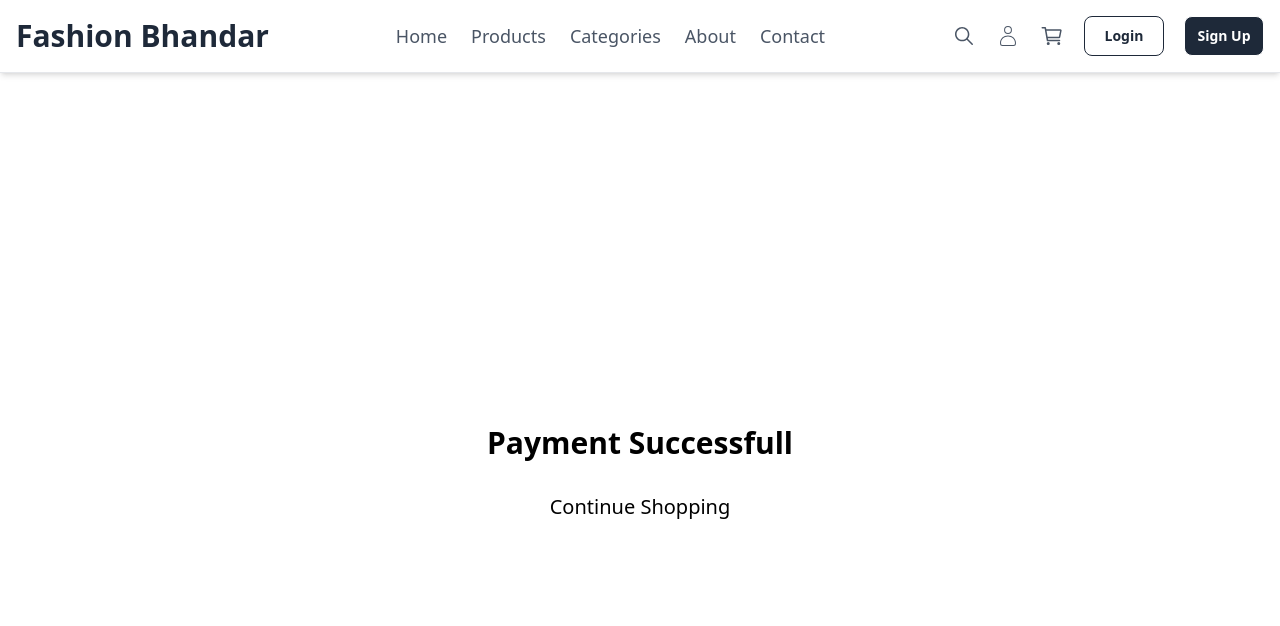
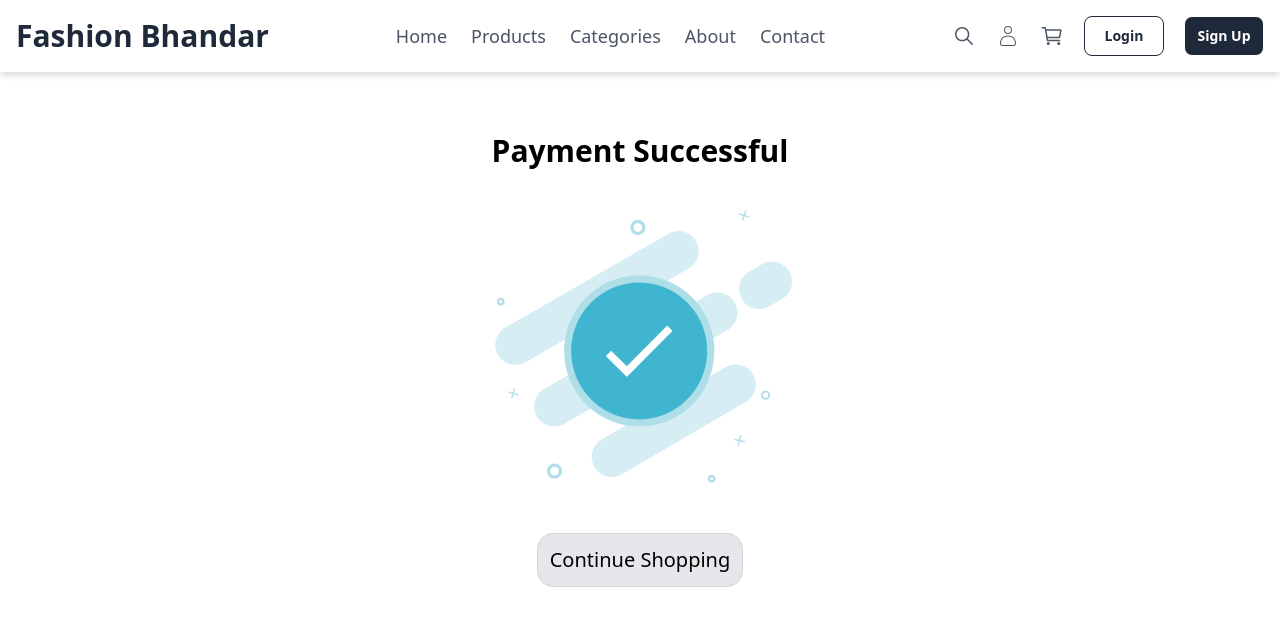
Before and after one commit to crarun9740/E-CommerceWeb, a React (Vite) app: page /success in a window 1280 px wide. Shown: the top 626 px of the page. Built offline with nearby package versions, Linux system fonts and the light colour scheme.

Commit message:
success page enhanced

```diff
--- a/src/Components/Success.jsx
+++ b/src/Components/Success.jsx
@@ -2,9 +2,20 @@ import { Link } from "react-router-dom";
 
 export default function Success() {
   return (
-    <div className="h-screen w-screen flex flex-col overflow-hidden gap-[2rem] items-center justify-center">
-      <h1 className="text-3xl font-bold">Payment Successfull</h1>
-      <Link to={"/"} className="text-xl">
+    <div className="mt-15 flex flex-col overflow-hidden gap-8 items-center justify-center">
+      <h1 className="text-3xl font-bold">Payment Successful</h1>
+
+      <div className="w-[400px] h-[300px]">
+        <img
+          src="/assets/payment-2.gif"
+          alt="Payment Successful"
+          className="w-full h-full"
+        />
+      </div>
+      <Link
+        to="/"
+        className="text-xl border-1 border-gray-300 text-black bg-gray-200 p-3 rounded-2xl hover:bg-gray-300 transition active:border-2"
+      >
         Continue Shopping
       </Link>
     </div>
```
Also changed, not shown: public/assets/payment-2.gif (added), public/assets/payment-success.gif (added).
